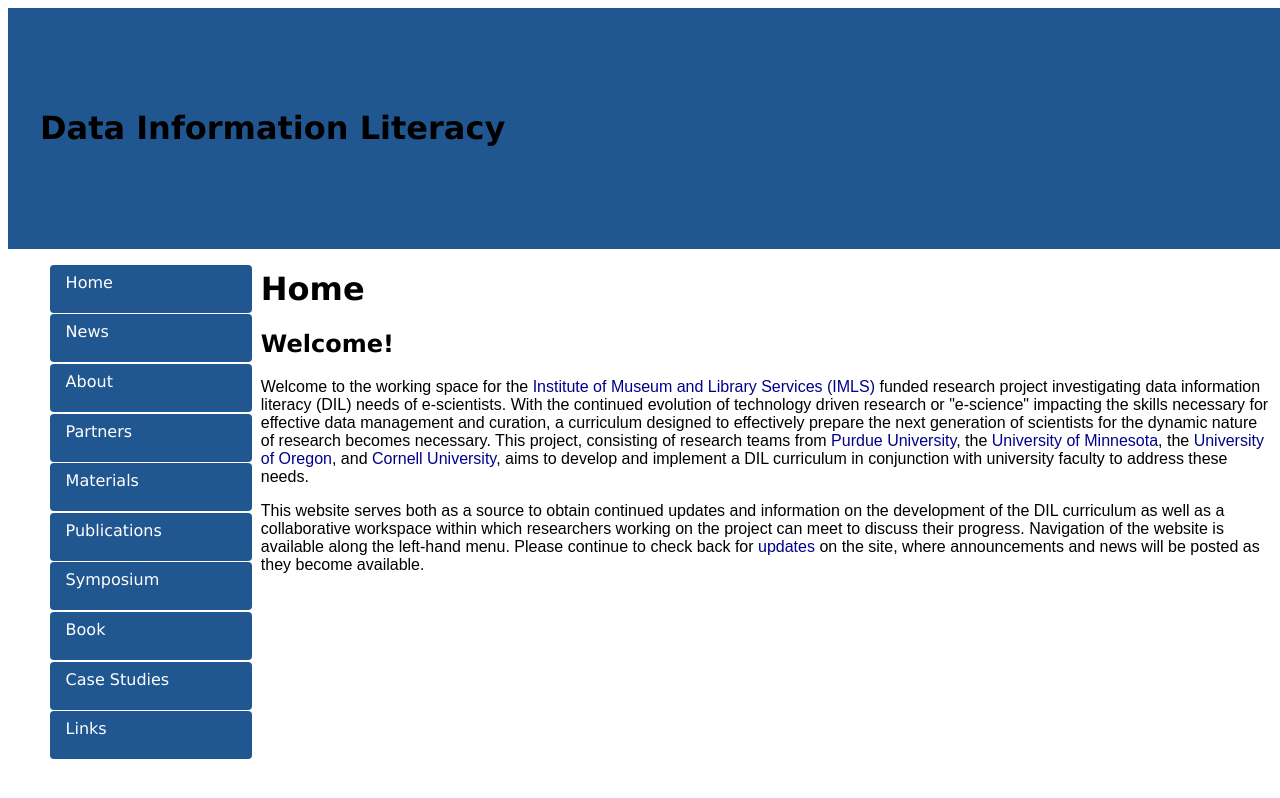
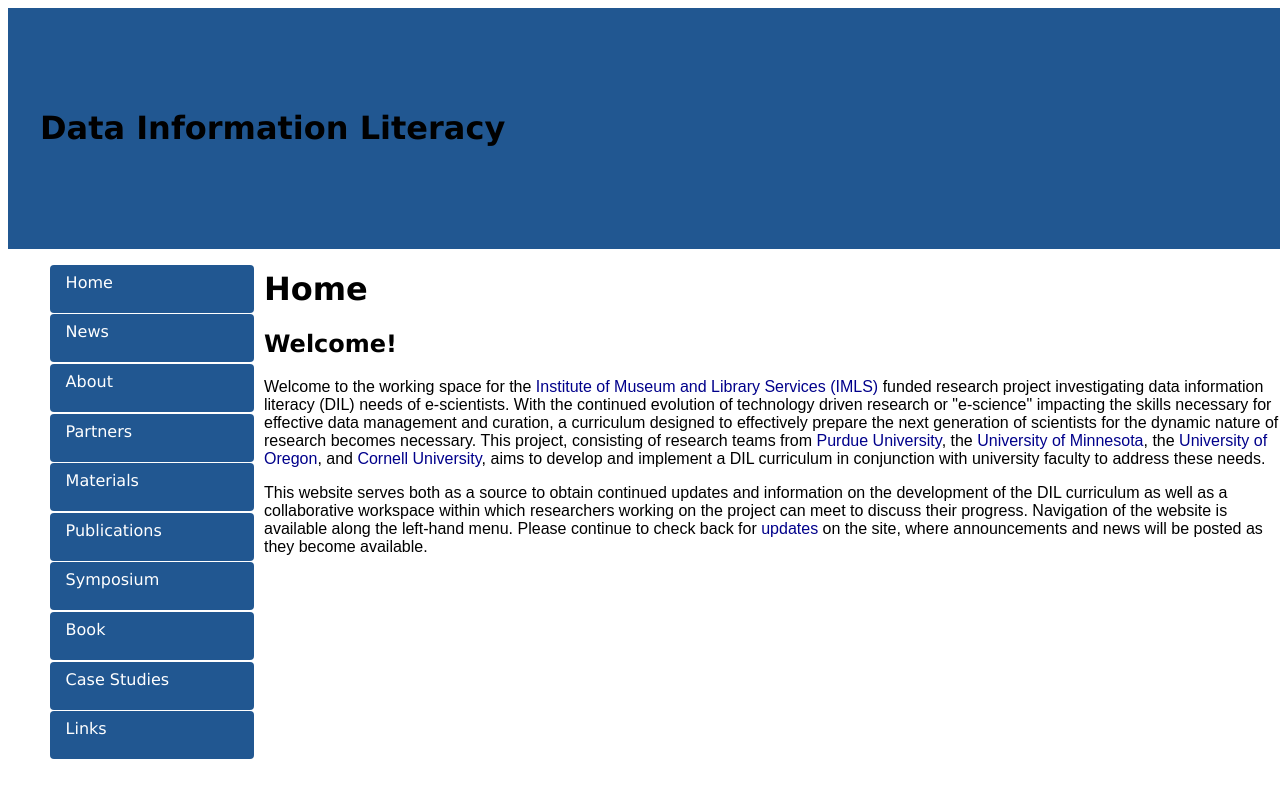
Before and after one commit to datainfolit/datainfolit, a Jekyll site: the page built from index.html, in a window 1280 px wide. Shown: the top 798 px of the page. Built offline with Jekyll 4.4.1, drawn with Linux system fonts in a browser that asks for light colours.

Commit message:
Update main.css

```diff
--- a/css/main.css
+++ b/css/main.css
@@ -1,3 +1,6 @@
+body {
+    width: 100%;
+}
 h1, h2, h3 {
     font-family: "Century Gothic",futura,"URW Gothic L",Verdana,sans-serif;;
 }
```
